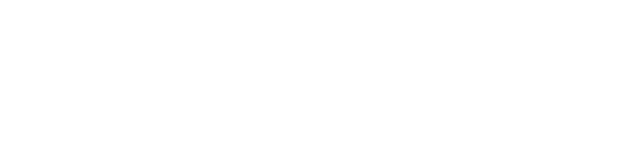
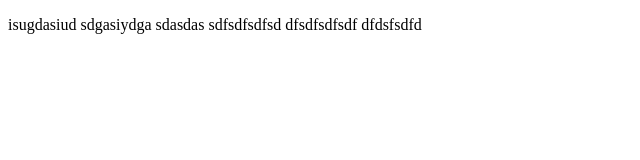
Before and after one commit to YotasPelotas/Prueba, a plain HTML site: page index.html in a window 1280 px wide. Shown: the whole page, without its empty margins (0-640 px from the left). Drawn offline with Linux system fonts and the light colour scheme.

Commit message:
mi segundo commit

```diff
--- a/index.html
+++ b/index.html
@@ -10,6 +10,8 @@
         <link rel="stylesheet" href="">
     </head>
     <body>
-
+      <p>isugdasiud sdgasiydga sdasdas sdfsdfsdfsd dfsdfsdfsdf
+          dfdsfsdfd
+      </p>
     </body>
 </html>
```
